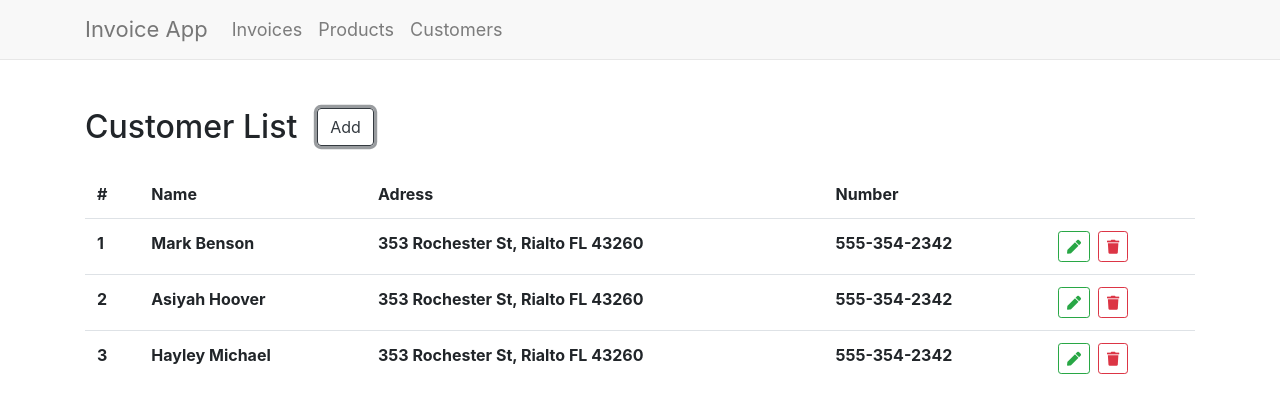
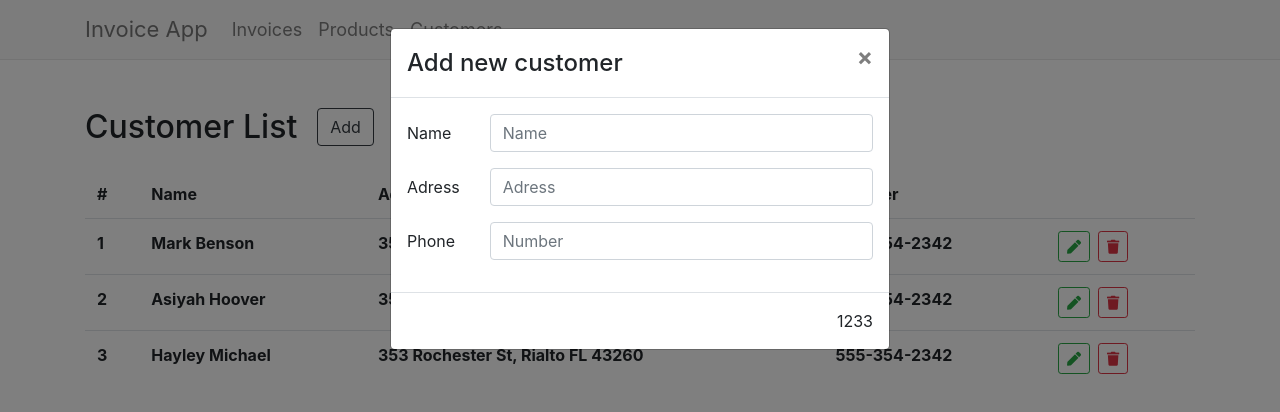
Before and after one commit to fast1sh/invoice-app, a React (Create React App) app: page / in a window 1280 px wide. Both pictures are taken after a click on the button "Add". Shown: the top 412 px of the page. Built offline with nearby package versions, Linux system fonts and the light colour scheme.

Commit message:
Add AddModal

```diff
--- a/src/actions/index.js
+++ b/src/actions/index.js
@@ -42,9 +42,23 @@ const onCustomerDeleted = (invoiceAppService, dispatch) => (idx) => {
   invoiceAppService.deleteCustomer(idx)
     .then((customers) => dispatch(customerDeleted(customers)))
     .catch((err) => dispatch(customersError(err)));
-}
+};
+
+const onShowAddModal = () => {
+  return {
+    type: 'SHOW_ADD_MODAL'
+  }
+};
+
+const onCloseAddModal = () => {
+  return {
+    type: 'CLOSE_ADD_MODAL'
+  }
+};
 
 export {
   fetchCustomers,
-  onCustomerDeleted
+  onCustomerDeleted,
+  onShowAddModal,
+  onCloseAddModal
 }
--- /dev/null
+++ b/src/components/add-modal/add-modal.js
@@ -0,0 +1,62 @@
+import React from "react";
+import { Modal, Form, Row, Col } from "react-bootstrap";
+import { connect } from "react-redux";
+import { onCloseAddModal } from "../../actions";
+import './add-modal.css';
+import { bindActionCreators } from "C:/Users/Daniil/AppData/Local/Microsoft/TypeScript/3.4/node_modules/redux";
+
+const AddModal = (props) => {
+  console.log('addmodal', props);
+  return (
+    <React.Fragment>
+      <Modal show={props.showAddModal} onHide={props.onHide}>
+        <Modal.Header closeButton>
+          <Modal.Title>Add new customer</Modal.Title>
+        </Modal.Header>
+        <Modal.Body>
+          <Form>
+            <Form.Group as={Row}>
+              <Form.Label column sm={2}>
+                Name
+              </Form.Label>
+              <Col sm={10}>
+                <Form.Control type="name" placeholder="Name"/>
+              </Col>
+            </Form.Group>
+            <Form.Group as={Row}>
+              <Form.Label column sm={2}>
+                Adress
+              </Form.Label>
+              <Col sm={10}>
+                <Form.Control type="adress" placeholder="Adress" />
+              </Col>
+            </Form.Group>
+            <Form.Group as={Row}>
+              <Form.Label column sm={2}>
+                Phone
+              </Form.Label>
+              <Col sm={10}>
+                <Form.Control type="number" placeholder="Number" />
+              </Col>
+            </Form.Group>
+          </Form>
+        </Modal.Body>
+        <Modal.Footer>
+          1233
+        </Modal.Footer>
+      </Modal>
+    </React.Fragment>
+  )
+};
+
+const mapStateToProps = ({ showAddModal }) => {
+  return { showAddModal };
+};
+
+const mapDispatchToProps = (dispatch) => {
+  return {
+    onHide: bindActionCreators(onCloseAddModal, dispatch)
+  }
+}
+
+export default connect(mapStateToProps, mapDispatchToProps)(AddModal);
--- /dev/null
+++ b/src/components/add-modal/index.js
@@ -0,0 +1,3 @@
+import AddModal from "./add-modal";
+
+export default AddModal;
--- a/src/components/app/app.js
+++ b/src/components/app/app.js
@@ -2,6 +2,7 @@ import React, { Component } from "react";
 import Header from "../header";
 import { CustomerPage } from "../pages";
 import './app.css';
+import AddModal from "../add-modal";
 
 export default class App extends Component {
   render() {
@@ -9,6 +10,7 @@ export default class App extends Component {
       <div className="app">
         <Header />
         <CustomerPage />
+        <AddModal />
       </div>
     )
   }
--- /dev/null
+++ b/src/components/edit-modal/index.js
@@ -0,0 +1,3 @@
+import Modal from "./edit-modal";
+
+export default Modal;
--- a/src/components/item-page/item-page.js
+++ b/src/components/item-page/item-page.js
@@ -3,12 +3,13 @@ import { Container, Row, Col, Button } from "react-bootstrap";
 import './item-page.css';
 
 const ItemPage = (props) => {
+  console.log('itempage', props);
   return (
     <Container>
       <Row className="mt-5 mb-4" noGutters>
         <Col className="d-flex" md="auto">
           <h2 className="page-title">{ props.title }</h2>
-          <Button variant="outline-dark">Add</Button>
+          <Button variant="outline-dark" onClick={props.onAdd}>Add</Button>
         </Col>
         <Col md="auto">
         </Col>
--- a/src/components/pages/customer-page.js
+++ b/src/components/pages/customer-page.js
@@ -3,8 +3,9 @@ import ItemPage from "../item-page";
 import ItemTable from "../item-table";
 import { connect } from "react-redux";
 import withInvoiceAppService from "../hoc/with-invoice-app-service";
-import { fetchCustomers, onCustomerDeleted } from "../../actions/index";
+import { fetchCustomers, onCustomerDeleted, onShowAddModal } from "../../actions/index";
 import Loader from "../loader";
+import { bindActionCreators } from "redux";
 
 const customerTableLabels = ['#', 'Name', 'Adress', 'Number'];
 
@@ -24,14 +25,15 @@ class CustomerPageContainer extends Component {
   }
 
   render() {
-    const { customers, loading, onCustomerDeleted } = this.props;
+    const { customers, loading, onCustomerDeleted, onShowAddModal } = this.props;
+    console.log('customerpage', this.props);
 
     if (loading) {
       return <Loader />
     }
 
     return (
-      <ItemPage title="Customer List">
+      <ItemPage title="Customer List" onAdd={onShowAddModal}>
         <ItemTable labels={customerTableLabels} items={customers} onDeleted={onCustomerDeleted} />
       </ItemPage>
     )
@@ -46,7 +48,8 @@ const mapDispatchToProps = (dispatch, { invoiceAppService }) => {
   return {
     fetchCustomers: fetchCustomers(invoiceAppService, dispatch),
     addCustomer: invoiceAppService.addCustomer,
-    onCustomerDeleted: onCustomerDeleted(invoiceAppService, dispatch)
+    onCustomerDeleted: onCustomerDeleted(invoiceAppService, dispatch),
+    onShowAddModal: bindActionCreators(onShowAddModal, dispatch)
   }
 
 };
--- a/src/reducers/index.js
+++ b/src/reducers/index.js
@@ -1,5 +1,6 @@
 const initialState = {
   customers: [],
+  showAddModal: false,
   loading: true,
   error: null
 };
@@ -8,9 +9,7 @@ const reducer = (state = initialState, action) => {
   switch (action.type) {
     case 'FETCH_CUSTOMERS_REQUEST':
       return {
-        customers: [],
-        loading: true,
-        error: null
+        ...state
       };
     case 'FETCH_CUSTOMERS_SUCCESS':
       return {
@@ -27,7 +26,17 @@ const reducer = (state = initialState, action) => {
       return {
         ...state,
         customers: action.payload
-      }
+      };
+    case 'SHOW_ADD_MODAL':
+      return {
+        ...state,
+        showAddModal: true
+      };
+    case 'CLOSE_ADD_MODAL':
+      return {
+        ...state,
+        showAddModal: false
+      };
     default:
       return state;
   }
```
Also changed, not shown: src/components/edit-modal/edit-modal.js (added, +9 -0 lines), src/components/add-modal/add-modal.css (added), src/components/edit-modal/edit-modal.css (added).
